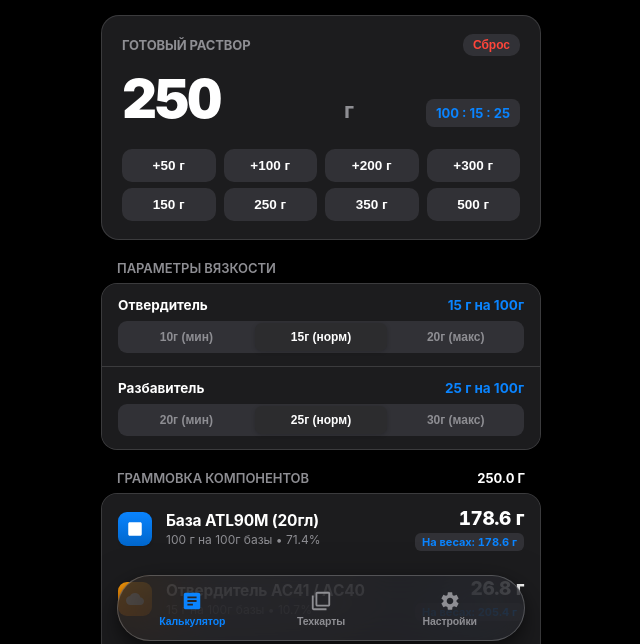
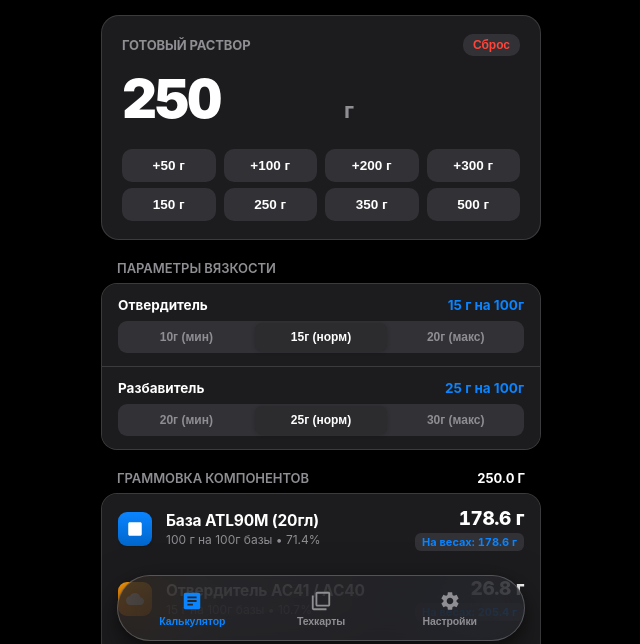
Before and after one commit to danilafrunze/paint-calc-pro, a plain HTML site: page index.html in a window 1280 px wide. Shown: the part 143-787 px from the top of the page, without its empty margins (319-959 px from the left). Drawn offline with Linux system fonts and the light colour scheme.

Commit message:
Remove formula badge from weight input card

```diff
--- a/index.html
+++ b/index.html
@@ -818,9 +818,6 @@
             <input type="number" inputmode="decimal" id="targetWeightInput" class="ios-big-input" placeholder="0" value="250" oninput="calculate()">
             <span class="ios-big-unit">г</span>
           </div>
-          <span id="activeFormulaBadge" style="font-size: 13px; font-weight: 700; color: var(--ios-blue); background: var(--ios-fill-tertiary); padding: 6px 10px; border-radius: 8px;">
-            100 : 15 : 25
-          </span>
         </div>
 
         <!-- Quick Weight Pills -->
@@ -1225,7 +1222,6 @@
         }
       });
 
-      document.getElementById('activeFormulaBadge').textContent = formulaParts.join(' : ');
 
       if (hasRanges) {
         tunerSection.classList.remove('hidden');
```
